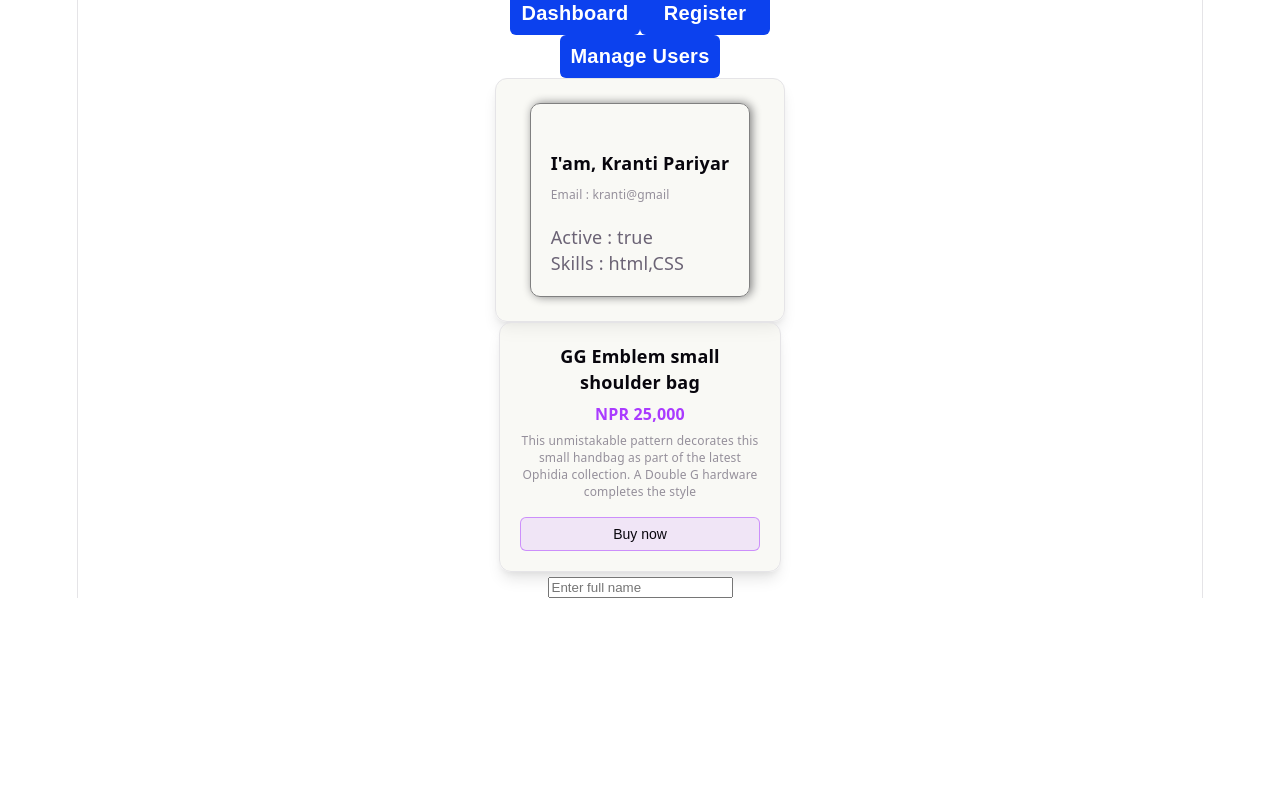
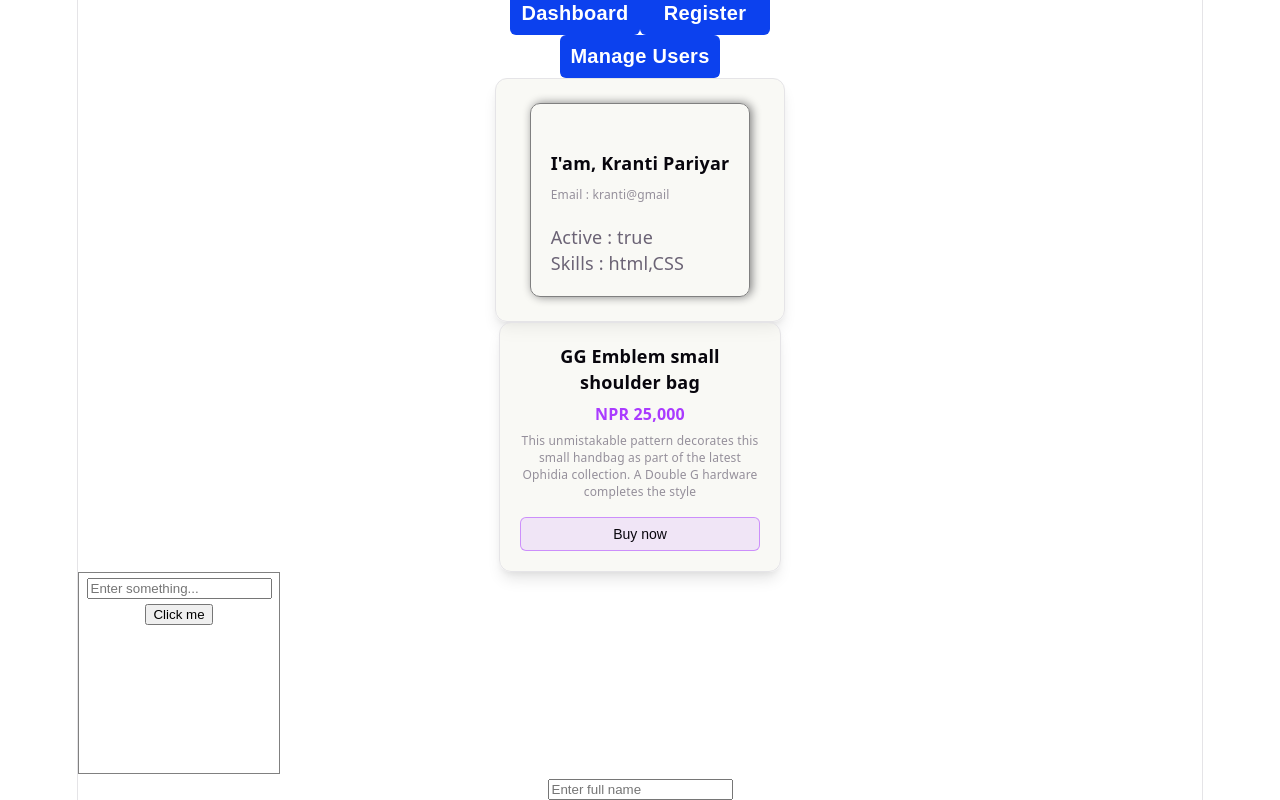
Before and after one commit to krantipariyar574388-netizen/E-commerce, a React (Vite) app: page / in a window 1280 px wide. Shown: the part 434-1234 px from the top of the page. Before the commit the page ends 1032 px from the top, so only its background shows below. Built offline with nearby package versions, Linux system fonts and the light colour scheme.

Commit message:
add : form submit

```diff
--- a/src/App.jsx
+++ b/src/App.jsx
@@ -10,6 +10,20 @@ import Counter from "./components/counter";
 import Dashboard from "./components/dashboard";
 
 function App() {
+
+    const [inputValue, setInputValue] = useState("");
+
+  const handleSubmit = (e) => {
+    e.preventDefault();
+    console.log("Form submitted with value : ", inputValue);
+  };
+
+  const handleClick = (e) => {
+    e.stopPropagation();
+    // console.log(e.target);
+    console.log("Clicked");
+  };
+
   // let x = 5;
   // let y = 10;
   const isLoggedIn = true;
@@ -19,12 +33,6 @@ function App() {
     email: "kranti@gmail",
     active: true
   };
-
-  // const handleClick = (e) => {
-  //   e.stopPropagation();
-  //   console.log(e.target);
-  //   console.log("Clicked");
-  // };
 
   return (
     <main
@@ -50,6 +58,7 @@ function App() {
 
 
 
+
       {/* <UserCard user = {{name = "Kranti Pariyar", email = "kranti@gmail.com", active : false}} /> */}
       <UserCard user={user} />
 
@@ -69,7 +78,7 @@ function App() {
         </div>
       </section> */}
 
-      {/* <div
+       <div
         style={{
           height: "200px",
           width: "200px",
@@ -80,7 +89,17 @@ function App() {
           console.log(e.target);
         }}
       >
+        <form onSubmit= {handleSubmit}>
+      <input
+      type = "text"
+      value= {inputValue}
+      onChange={(e) => setInputValue(e.target.value)}
+      placeholder="Enter something..."
+      />
+    </form>
+
         <button
+        type="submit"
           name="click_me"
           onClick={handleClick}
           onMouseEnter={() => {
@@ -92,7 +111,7 @@ function App() {
         >
           Click me
         </button>
-      </div> */}
+      </div>
 
       <input
         name="full_name"
```
